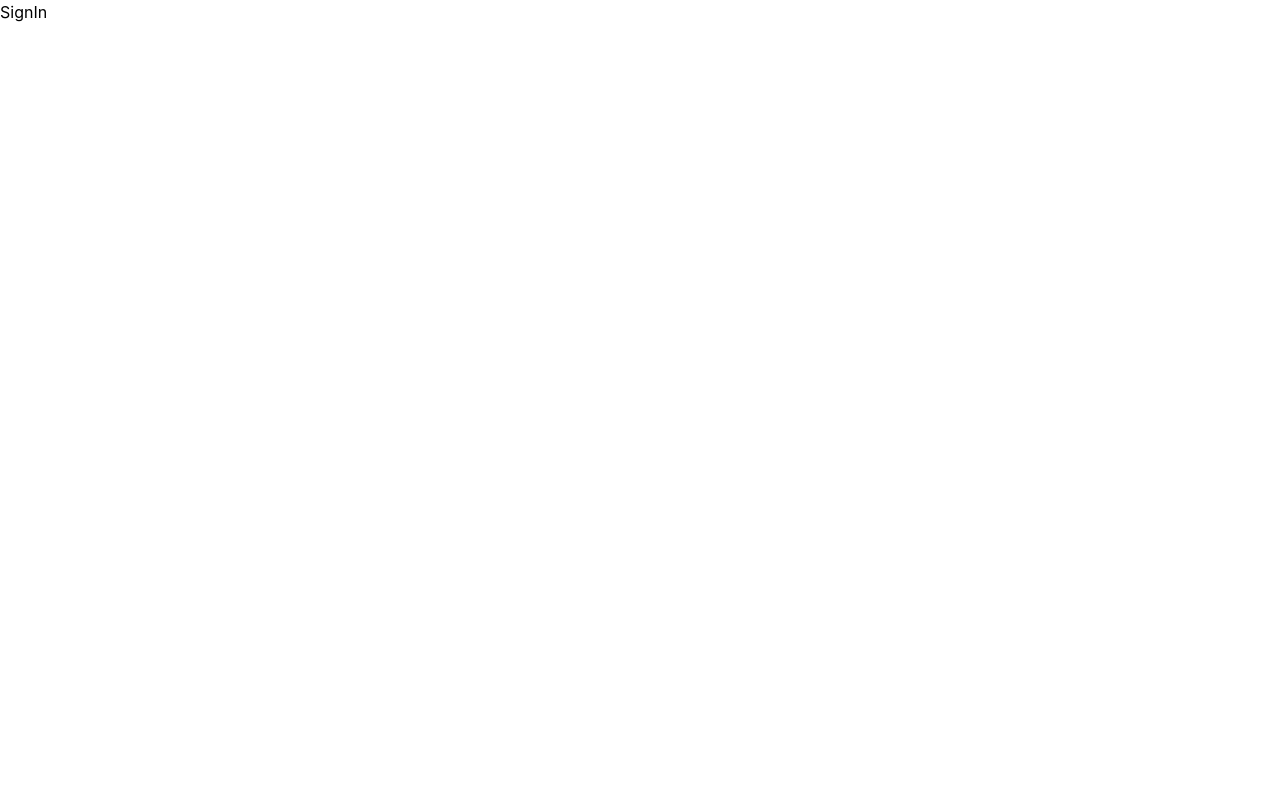
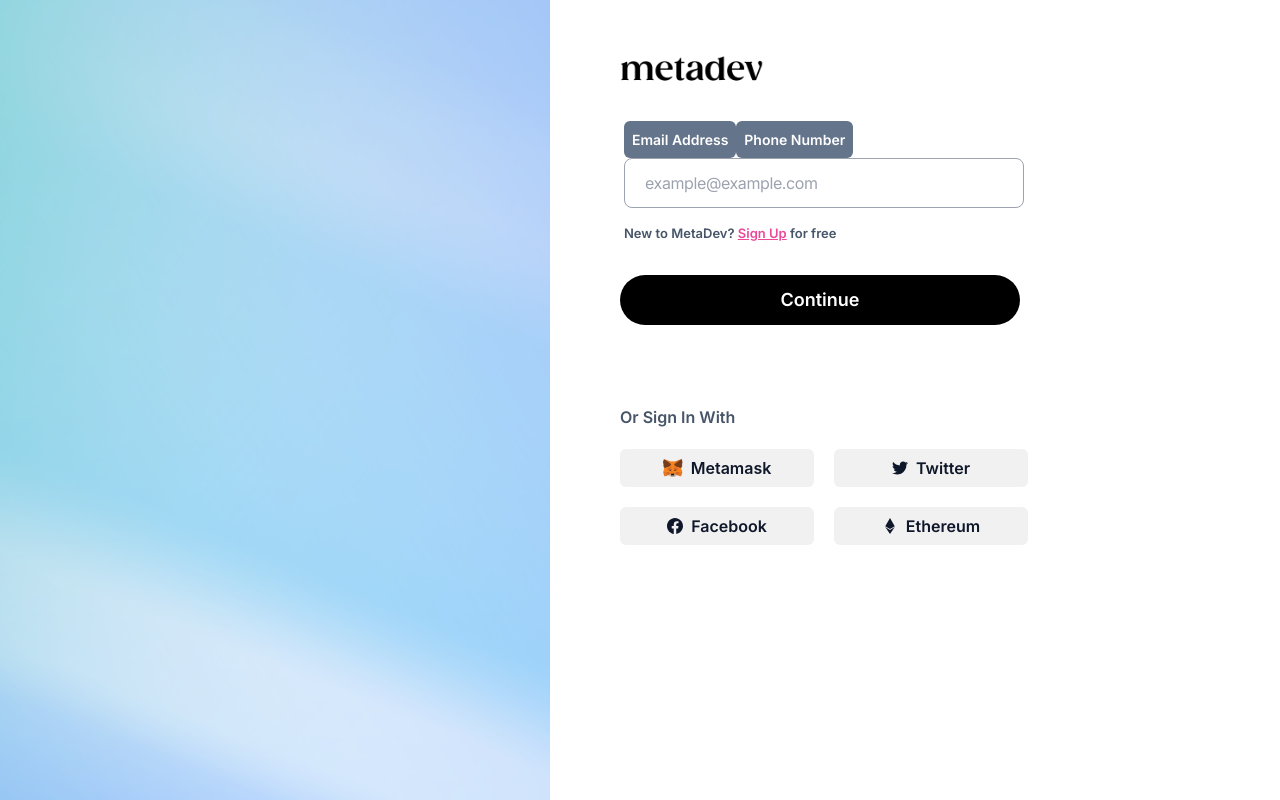
Before and after one commit to Devrajsinh-Jhala/Collabi, a React (Create React App) app: page /sign-in in a window 1280 px wide. Built offline with nearby package versions, Linux system fonts and the light colour scheme.

Commit message:
Added sign-in page

```diff
--- a/src/components/AuthenticationButton.jsx
+++ b/src/components/AuthenticationButton.jsx
@@ -1,11 +1,11 @@
 import React from "react";
 import { Link } from "react-router-dom";
 
-const AuthenticationButton = () => {
+const AuthenticationButton = ({ text }) => {
   return (
     <Link to={"/otp-verification"}>
-      <button className=" w-full sm:w-[400px] h-[50px] bg-black rounded-full font-semibold text-[18px] hover:bg-gray-800 text-white">
-        Create Account
+      <button className=" w-full font-inter sm:w-[400px] h-[50px] bg-black rounded-full font-semibold text-[18px] hover:bg-gray-800 text-white">
+        {text}
       </button>
     </Link>
   );
--- a/src/components/ImputElement.jsx
+++ b/src/components/ImputElement.jsx
@@ -5,14 +5,17 @@
   return (
     <div className="flex flex-col items-center justify-center mt-[35px] mb-[15px]">
       <div>
+        <p className="font-inter  text-black text-[18px] mb-8 ">
+          Sign Up and Explore the Metaverse for Developers
+        </p>
         <p className="font-inter font-semibold text-black text-[16px] mb-2 ">
-          Sign Up and Explore the Metaverse for Developers
+          Email Address
         </p>
         <input
           className=" w-full sm:w-[400px] tracking-tight font-inter pl-[20px] border border-gray-400 rounded-lg  focus:outline-none py-[20px] h-[50px] "
           type="email"
           name="email"
-          placeholder="Sign up with your email"
+          placeholder="example@example.com"
         />
         <p className="font-inter font-semibold text-slate-600 text-[13px] mt-4 mb-4 ">
           Have a MetaDev Account? Please{" "}
--- /dev/null
+++ b/src/components/InputState.jsx
@@ -0,0 +1,64 @@
+import React, { useState } from "react";
+import { Link } from "react-router-dom";
+
+const InputState = () => {
+  const [inputState, setInputState] = useState("Email Address");
+  const [active, setActive] = useState(true);
+  const [active1, setActive1] = useState(false);
+
+  return (
+    <div className="flex flex-col items-start justify-center">
+      <div className="flex flex-row justify-between items-start">
+        <button
+          onClick={() => {
+            setInputState("Email Address");
+            setActive(true);
+            setActive1(false);
+          }}
+          className={` ${
+            active === true
+              ? "text-slate-50 bg-slate-500"
+              : "text-black bg-[#f1f1f1]"
+          }   font-inter font-semibold text-white p-2 rounded-md bg-slate-500 text-[14px] `}
+        >
+          Email Address
+        </button>
+        <button
+          onClick={() => {
+            setInputState("Phone Number");
+            setActive(false);
+            setActive1(true);
+          }}
+          className={` ${
+            active1 === true
+              ? "text-slate-50 bg-slate-500"
+              : "text-black bg-[#f1f1f1]"
+          }   font-inter font-semibold text-white p-2 rounded-md bg-slate-500 text-[14px] `}
+        >
+          Phone Number
+        </button>
+      </div>
+      <input
+        className=" w-full sm:w-[400px] tracking-tight font-inter pl-[20px] border border-gray-400 rounded-lg  focus:outline-none py-[20px] h-[50px] "
+        type="email"
+        name="email"
+        placeholder={
+          inputState === "Phone Number"
+            ? "+91 1234567890"
+            : "example@example.com"
+        }
+      />
+      <p className="font-inter font-semibold text-slate-600 text-[13px] mt-4 mb-4 ">
+        New to MetaDev?{" "}
+        <Link to={"/sign-up"}>
+          <span className="text-pink-500 underline cursor-pointer">
+            Sign Up
+          </span>
+        </Link>{" "}
+        for free
+      </p>
+    </div>
+  );
+};
+
+export default InputState;
--- a/src/components/MetaMaskButton.jsx
+++ b/src/components/MetaMaskButton.jsx
@@ -3,7 +3,7 @@
 
 const MetaMaskButton = () => {
   return (
-    <button className="flex w-full items-center justify-center sm:w-[194px] h-[38px] bg-[#f1f1f1] text-slate-900 font-semibold text-base p-2 rounded-md">
+    <button className="flex hover:text-slate-50 hover:bg-slate-500 w-full items-center justify-center sm:w-[194px] h-[38px] bg-[#f1f1f1] text-slate-900 font-semibold text-base p-2 rounded-md">
       <img className="w-5" src={Metamask} alt={Metamask} />
       <span className="ml-2">Metamask</span>
     </button>
--- /dev/null
+++ b/src/components/SignInInputElement.jsx
@@ -0,0 +1,15 @@
+import React from "react";
+
+import InputState from "./InputState";
+
+const InputElement = () => {
+  return (
+    <div className="flex flex-col items-center justify-center mt-[35px] mb-[15px]">
+      <div>
+        <InputState />
+      </div>
+    </div>
+  );
+};
+
+export default InputElement;
--- a/src/components/SignUpButton.jsx
+++ b/src/components/SignUpButton.jsx
@@ -2,7 +2,7 @@
 
 const SignUpButton = ({ icon, name }) => {
   return (
-    <button className="flex items-center justify-center w-full sm:w-[194px] h-[38px] bg-[#f1f1f1] text-slate-900 font-semibold text-base p-2 rounded-md">
+    <button className="flex font-inter items-center justify-center w-full sm:w-[194px] h-[38px] bg-[#f1f1f1] hover:text-slate-50 hover:bg-slate-500 text-slate-900 font-semibold text-base p-2 rounded-md">
       {icon}
       <span className="ml-2">{name}</span>
     </button>
--- a/src/components/Tagline.jsx
+++ b/src/components/Tagline.jsx
@@ -2,7 +2,7 @@
 
 function Tagline() {
   return (
-    <div className="min-h-[50vh] font-inter py-12 px-4">
+    <div className="min-h-[50vh] font-inter py-10 px-4">
       <div className="px-4 md:px-8 lg:px-12 xl:px-24 text-center my-28 text-3xl font-medium">
         The only job search
         <div className="big-text">that does you justice</div>
--- a/src/containers/Companies.jsx
+++ b/src/containers/Companies.jsx
@@ -28,7 +28,7 @@
 function Companies() {
   return (
     <div className="min-h-[50vh] font-inter py-12 px-4 bg-slate-100">
-      <div className="w-[90%] lg:w-[60%] xl:w-[45%] mx-auto text-center big-text mt-36 mb-12">
+      <div className="w-[90%] lg:w-[60%] xl:w-[45%] mx-auto text-center big-text mt-24 mb-12">
         We are just as picky as you are
       </div>
       <div className="w-[90%] lg:w-[60%] xl:w-[45%] mx-auto text-center mt-12 mb-12">
--- a/src/containers/Header.jsx
+++ b/src/containers/Header.jsx
@@ -23,7 +23,7 @@
               </div>
             </div>
             <div className="mt-4 sm:w-[60%] sub-head overflow-hidden mb-[2rem] sm:mb-[0]">
-              <h1 className="text-center ">
+              <h1 className="text-center text-[18px]">
                 {" "}
                 This is where people who code connect, share their knowledge,
                 collaborate with like minded individuals and find new
--- a/src/containers/SignIn.jsx
+++ b/src/containers/SignIn.jsx
@@ -1,7 +1,47 @@
 import React from "react";
+import Image from "../assets/Background Image 1.png";
+import AuthenticationButton from "../components/AuthenticationButton";
+import SignInInputElement from "../components/SignInInputElement";
+import Logo from "../assets/Metadev Logo Image.png";
+import SignUpButton from "../components/SignUpButton";
+import { BsFacebook } from "react-icons/bs";
+import { FaEthereum, FaTwitter } from "react-icons/fa";
+import MetaMaskButton from "../components/MetaMaskButton";
 
 const SignIn = () => {
-  return <div>SignIn</div>;
+  return (
+    <div className="flex h-[100%] xl:h-[100vh] ">
+      <div className="left  ">
+        <img
+          className=" h-[100%] hidden sm:flex lg:w-[550px] object-cover"
+          src={Image}
+          alt={Image}
+        />
+      </div>
+      <div className="flex flex-col items-center mt-10 ">
+        <div className="right flex flex-col items-center justify-center m-4 sm:ml-[70px]">
+          <div>
+            <img className="w-36" src={Logo} alt={Logo} />
+            <SignInInputElement />
+            <AuthenticationButton text={"Continue"} />
+
+            <div className=" mt-24 md:mt-20 md:mb-8">
+              <span className="text-slate-600 font-inter font-semibold">
+                Or Sign In With
+              </span>
+
+              <div className="grid grid-cols-2 gap-5 mt-5">
+                <MetaMaskButton />
+                <SignUpButton icon={<FaTwitter />} name={"Twitter"} />
+                <SignUpButton icon={<BsFacebook />} name={"Facebook"} />
+                <SignUpButton icon={<FaEthereum />} name={"Ethereum"} />
+              </div>
+            </div>
+          </div>
+        </div>
+      </div>
+    </div>
+  );
 };
 
 export default SignIn;
--- a/src/containers/SignUp.jsx
+++ b/src/containers/SignUp.jsx
@@ -10,27 +10,27 @@
 
 const SignUp = () => {
   return (
-    <div className="flex h-[100vh]  overflow-hidden">
-      <div className="left ">
+    <div className="flex h-[100%] xl:h-[100vh] ">
+      <div className="left  ">
         <img
           className=" h-[100%] hidden sm:flex lg:w-[550px] object-cover"
           src={Image}
           alt={Image}
         />
       </div>
-      <div className="flex flex-col items-center mt-20 ">
+      <div className="flex flex-col items-center mt-4 ">
         <div className="right flex flex-col items-center justify-center m-4 sm:ml-[70px]">
           <div>
             <img className="w-36" src={Logo} alt={Logo} />
             <InputElement />
-            <AuthenticationButton />
+            <AuthenticationButton text={"Create Account"} />
 
             <div className=" mt-24 md:mt-20 md:mb-8">
               <span className="text-slate-600 font-inter font-semibold">
                 Or Sign In With
               </span>
 
-              <div className="grid grid-cols-2 gap-3 mt-5">
+              <div className="grid grid-cols-2 gap-5 mt-5">
                 <MetaMaskButton />
                 <SignUpButton icon={<FaTwitter />} name={"Twitter"} />
                 <SignUpButton icon={<BsFacebook />} name={"Facebook"} />
```
